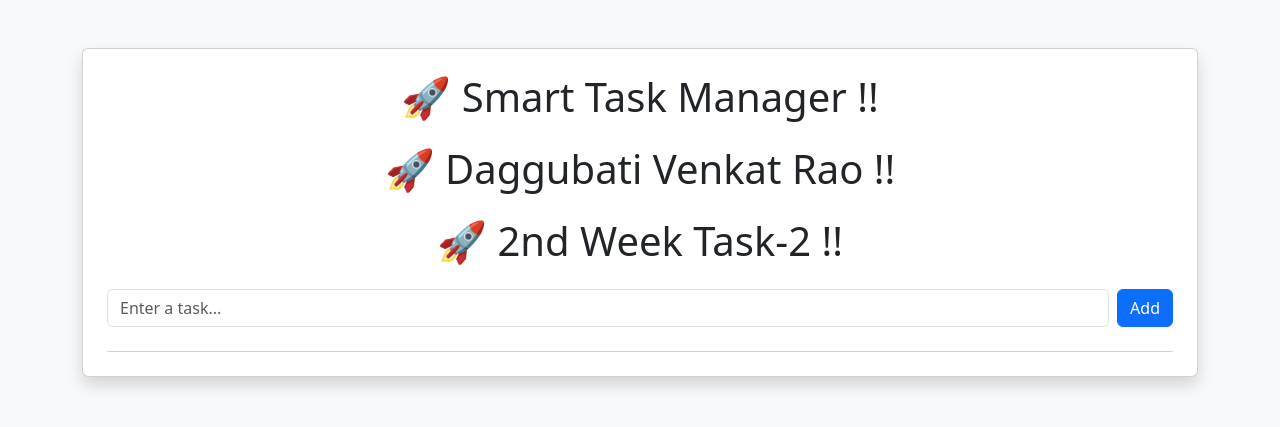
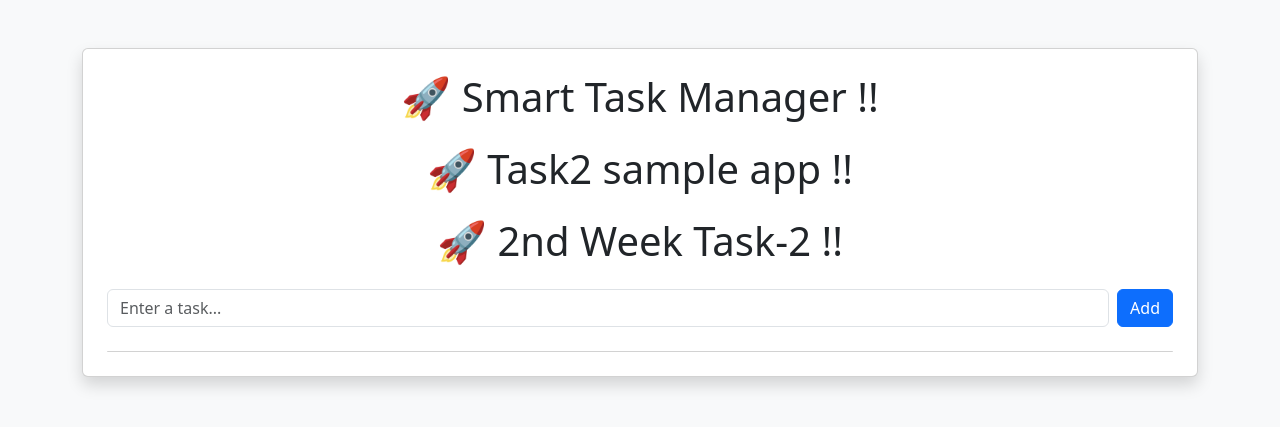
Before and after one commit to venkatnivi062/sample-ci-app, a Flask app: page / in a window 1280 px wide. Shown: the top 427 px of the page. Run offline with Flask 2, Linux system fonts and the light colour scheme.

Commit message:
updating new changes

```diff
--- a/templates/index.html
+++ b/templates/index.html
@@ -1,4 +1,5 @@
 <!DOCTYPE html>
+
 <html>
 <head>
     <title>Smart Task Manager</title>
@@ -10,7 +11,7 @@
     <div class="card shadow p-4">
 
         <h1 class="text-center mb-4">🚀 Smart Task Manager !!</h1>
-        <h1 class="text-center mb-4">🚀 Daggubati Venkat Rao !!</h1>
+        <h1 class="text-center mb-4">🚀 Task2 sample app !!</h1>
          <h1 class="text-center mb-4">🚀 2nd Week Task-2 !!</h1>
 
         <form method="POST" class="d-flex gap-2 mb-4">
```
